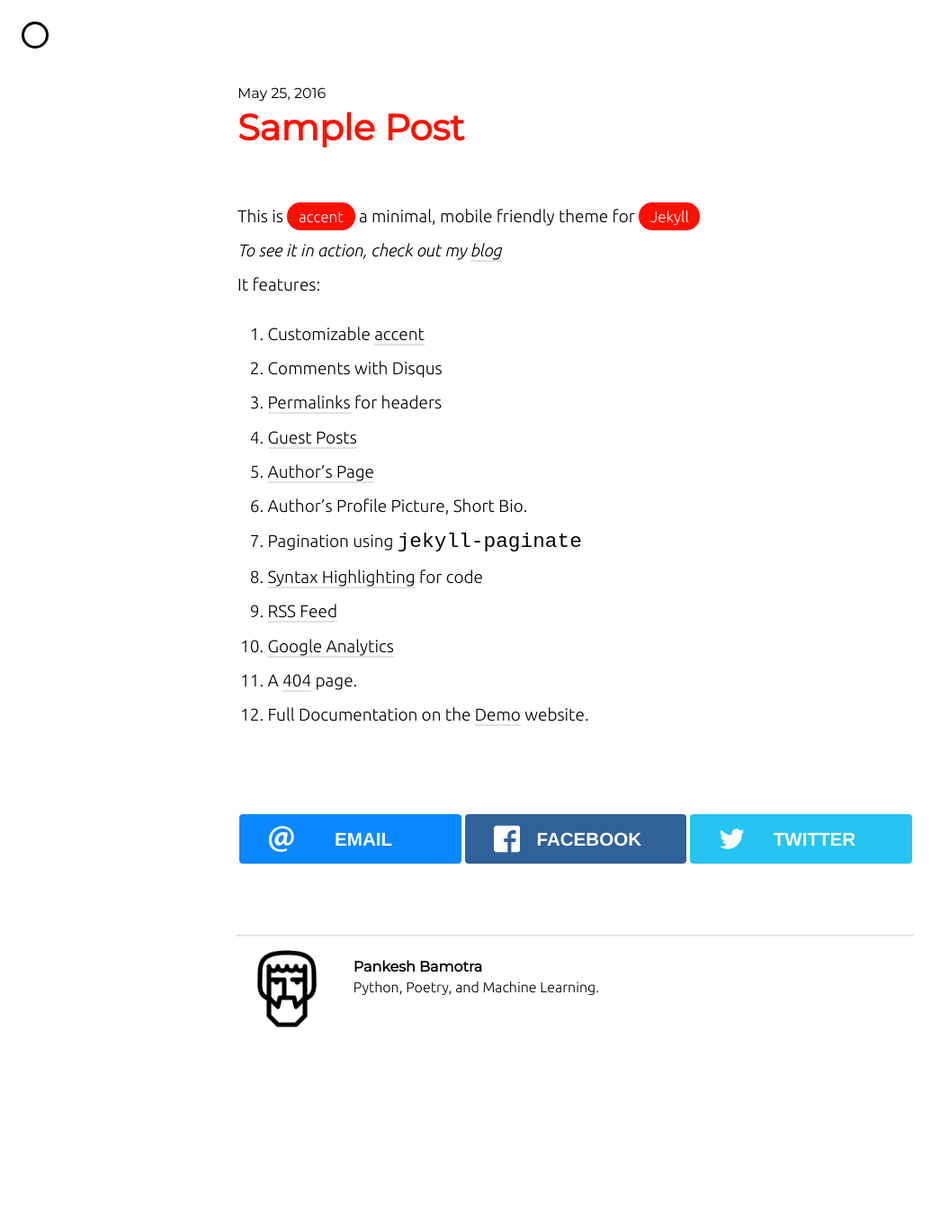
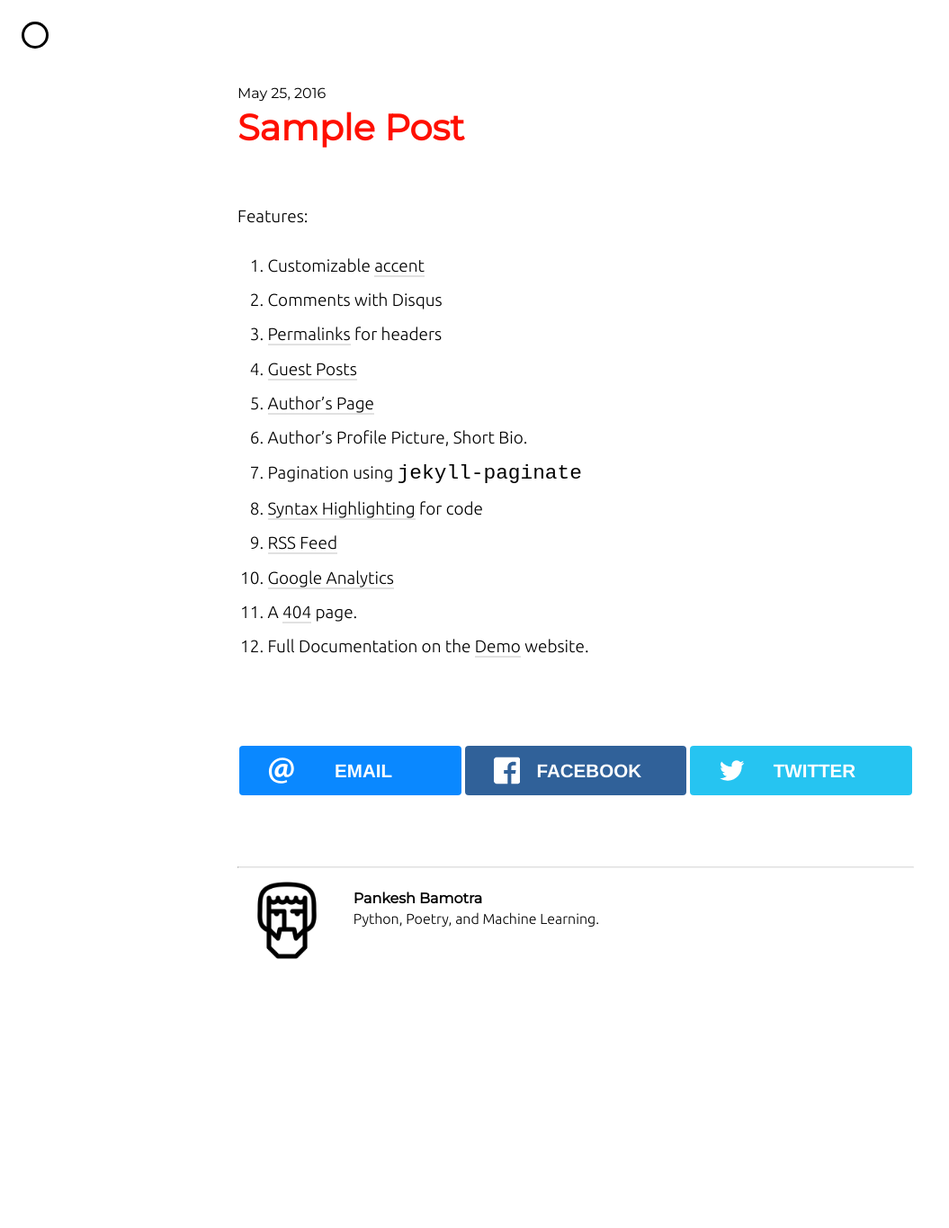
Before and after one commit to pbamotra/sciontist, a Jekyll site: the page built from _posts/2016-05-25-sample-post.markdown, in a window 1280 px wide. Shown: the whole page at 90% size, without its empty margins (0-1055 px from the left). Built offline with Jekyll 4.4.1, drawn with Linux system fonts in a browser that asks for light colours; nearby versions of some CDN libraries; comment, search, counter and statistics services are not loaded; after the commit the page ends 1289 px from its top, so only the background shows below that.

Commit message:
changes to dummy post

```diff
--- a/_posts/2016-05-25-sample-post.markdown
+++ b/_posts/2016-05-25-sample-post.markdown
@@ -1,11 +1,6 @@
 ---
 ---
-
-This is <span class="capsule">accent</span> a minimal, mobile friendly theme for <span class="capsule">Jekyll</span>
-
-*To see it in action, check out my [blog](http://ankitsultana.me/blog)*
-
-It features:
+Features:
 
 1. Customizable [accent](http://ankitsultana.me/accent/documentation.html)
 2. Comments with Disqus
```
